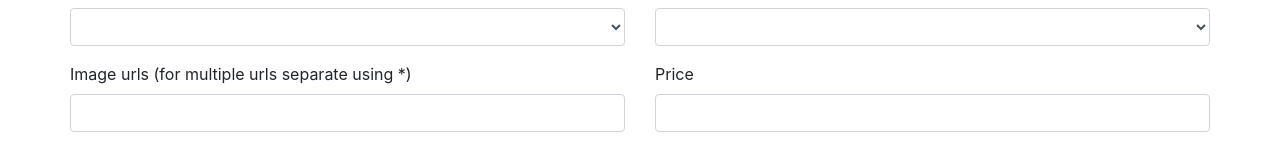
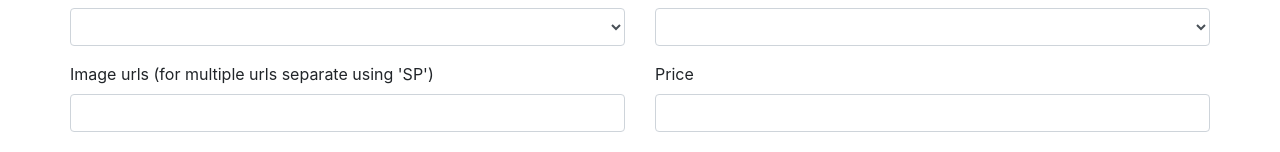
Before and after one commit to palashsinharay/storek, an Angular app: page /addproduct in a window 1280 px wide. Shown: the part 220-372 px from the top of the page. Built offline with nearby package versions, Linux system fonts and the light colour scheme.

Commit message:
multiple image upload done

```diff
--- a/src/app/add-product/add-product.component.html
+++ b/src/app/add-product/add-product.component.html
@@ -103,7 +103,7 @@
 
       <div class="col-md-6">
         <div class="form-group">
-          <label for="imageUrl">Image urls (for multiple urls separate using *)</label>
+          <label for="imageUrl">Image urls (for multiple urls separate using 'SP')</label>
           <input
             required
 
--- a/src/app/edit-product/edit-product.component.html
+++ b/src/app/edit-product/edit-product.component.html
@@ -103,11 +103,11 @@
 
     <div class="col-md-6">
       <div class="form-group">
-        <label for="imageUrl">Image urls (for multiple urls separate using *)</label>
+        <label for="imageUrl">Image urls (for multiple urls separate using 'SP')</label>
         <input
           required
 
-          [ngModel]="item.imageUrl.join('*')"
+          [ngModel]="item.imageUrl.join('SP')"
           name="imageUrl"
           #imageUrl="ngModel"
           id="imageUrl"
```
